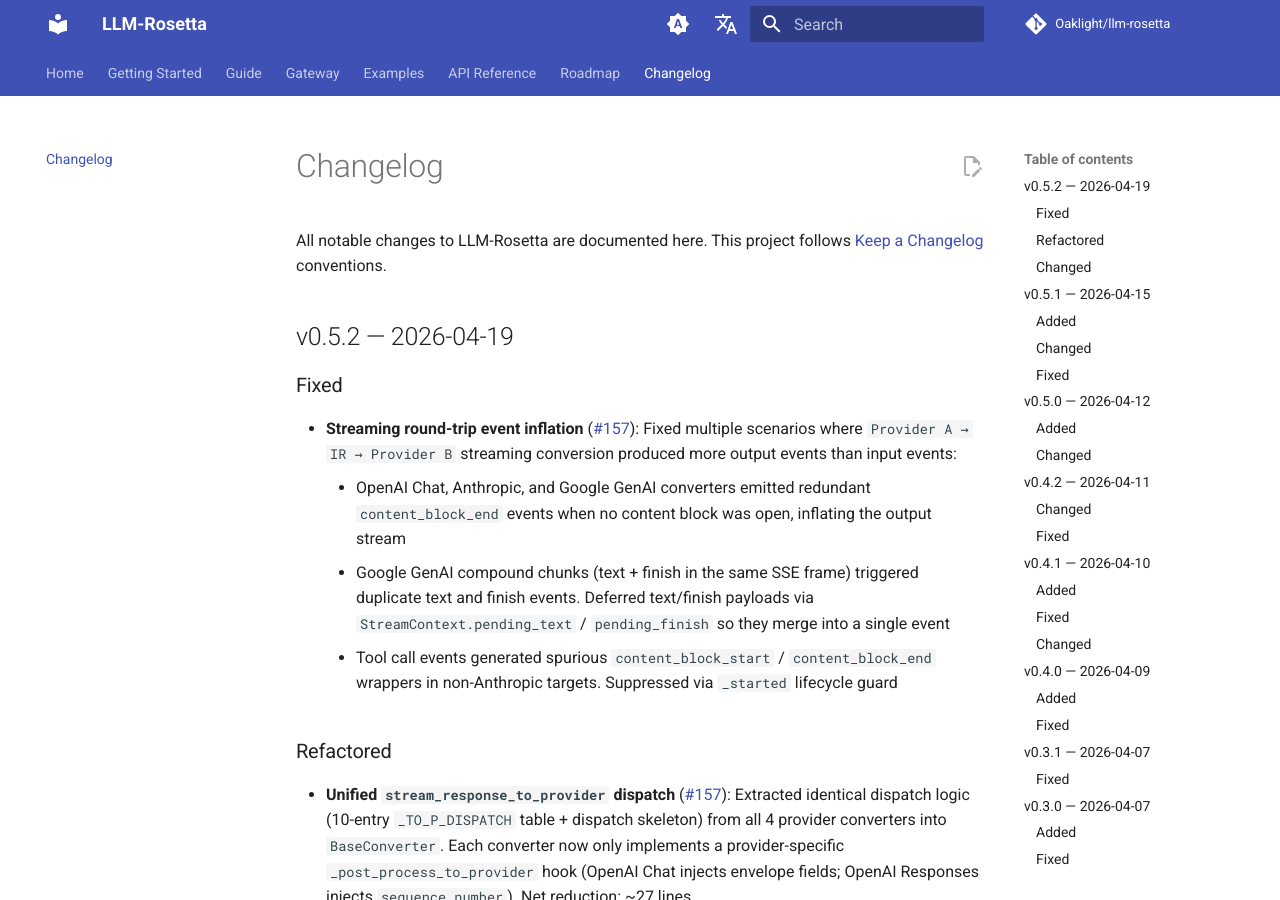
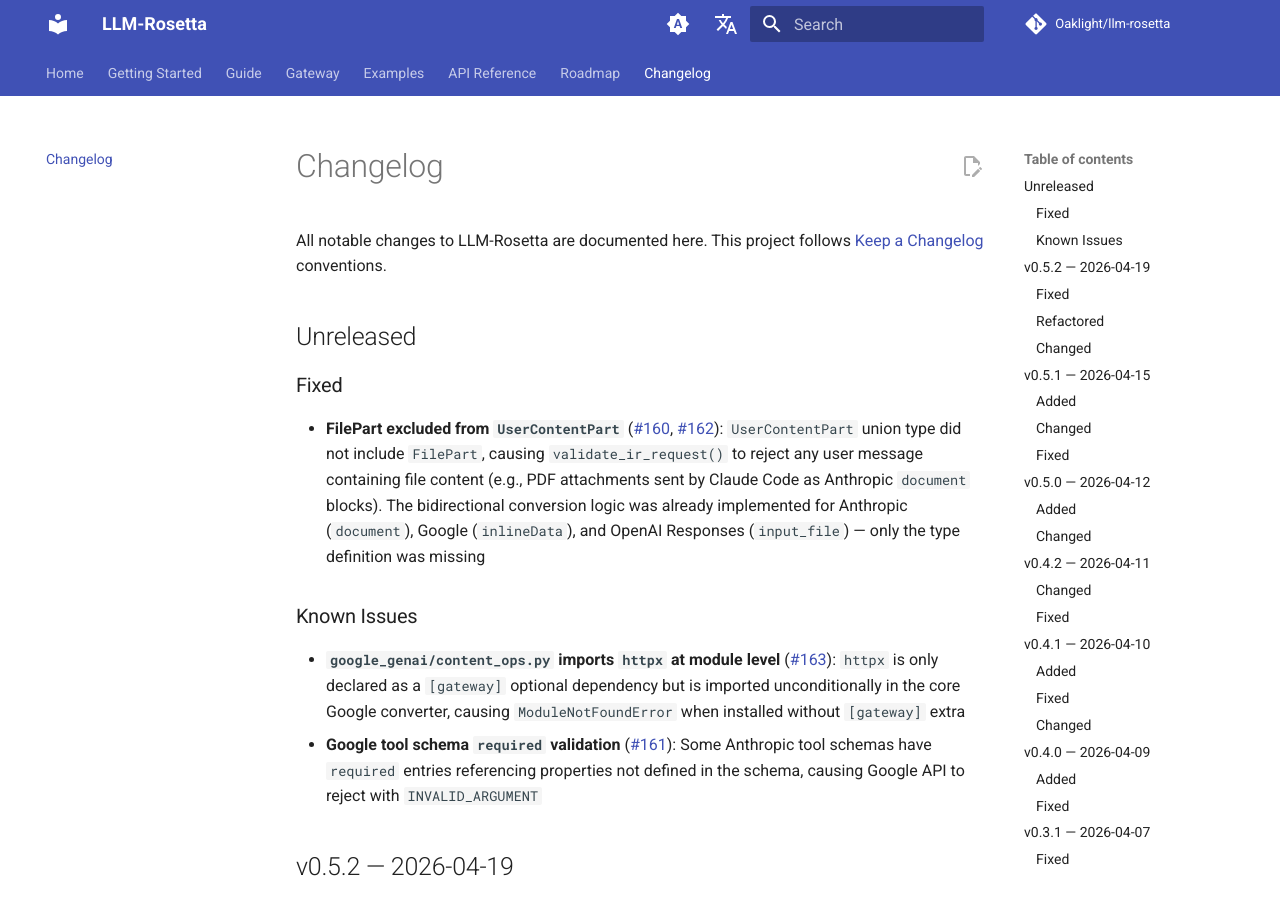
Before and after one commit to Oaklight/llm-rosetta, an MkDocs documentation site: the page built from docs/changelog.md, in a window 1280 px wide and 900 px high. Built offline with MkDocs 1.6.1 and Material for MkDocs 9.7.7, drawn with Linux system fonts in a browser that asks for light colours; comment, search, counter and statistics services are not loaded.

Commit message:
docs: add unreleased section with FilePart fix and known issues
- FilePart validation fix (#160, #162)
- Known: httpx import in core module (#163)
- Known: Google tool schema required validation (#161)

```diff
--- a/docs/changelog.md
+++ b/docs/changelog.md
@@ -5,6 +5,17 @@ title: Changelog
 # Changelog
 
 All notable changes to LLM-Rosetta are documented here. This project follows [Keep a Changelog](https://keepachangelog.com/) conventions.
+
+## Unreleased
+
+### Fixed
+
+- **FilePart excluded from `UserContentPart`** ([#160](https://github.com/Oaklight/llm-rosetta/issues/160), [#162](https://github.com/Oaklight/llm-rosetta/pull/162)): `UserContentPart` union type did not include `FilePart`, causing `validate_ir_request()` to reject any user message containing file content (e.g., PDF attachments sent by Claude Code as Anthropic `document` blocks). The bidirectional conversion logic was already implemented for Anthropic (`document`), Google (`inlineData`), and OpenAI Responses (`input_file`) — only the type definition was missing
+
+### Known Issues
+
+- **`google_genai/content_ops.py` imports `httpx` at module level** ([#163](https://github.com/Oaklight/llm-rosetta/issues/163)): `httpx` is only declared as a `[gateway]` optional dependency but is imported unconditionally in the core Google converter, causing `ModuleNotFoundError` when installed without `[gateway]` extra
+- **Google tool schema `required` validation** ([#161](https://github.com/Oaklight/llm-rosetta/issues/161)): Some Anthropic tool schemas have `required` entries referencing properties not defined in the schema, causing Google API to reject with `INVALID_ARGUMENT`
 
 ## v0.5.2 — 2026-04-19
 
```
